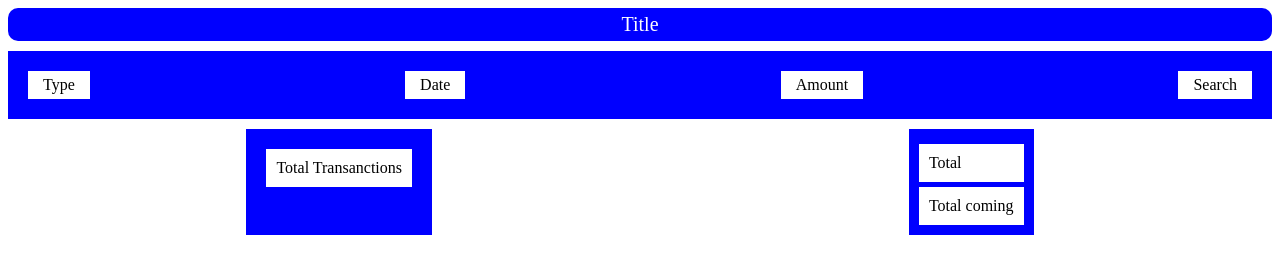
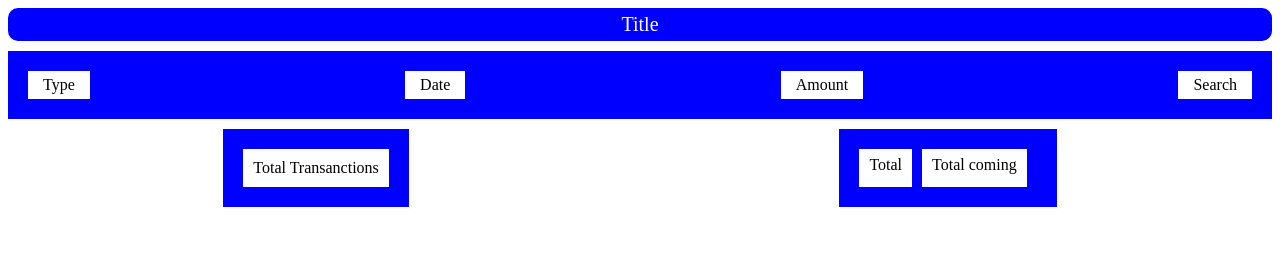
Before and after one commit to Siphocha/momo-dashboard, a plain HTML site: page frontend/index.html in a window 1280 px wide. Drawn offline with Linux system fonts and the light colour scheme.

Commit message:
momo data analysis dashboard

```diff
--- a/frontend/index.css
+++ b/frontend/index.css
@@ -35,12 +35,16 @@
   padding: 10px;
 }
 .section-4 {
+  display: flex;
   background-color: blue;
-  padding: 10px;
+  padding: 20px;
+
   margin-top: 10px;
 }
 .total-coming {
   background-color: white;
-  padding: 10px;
-  margin-top: 5px;
+  margin-right: 10px;
+  padding-left: 10px;
+  padding-right: 10px;
+  padding-top: 7px;
 }
```
